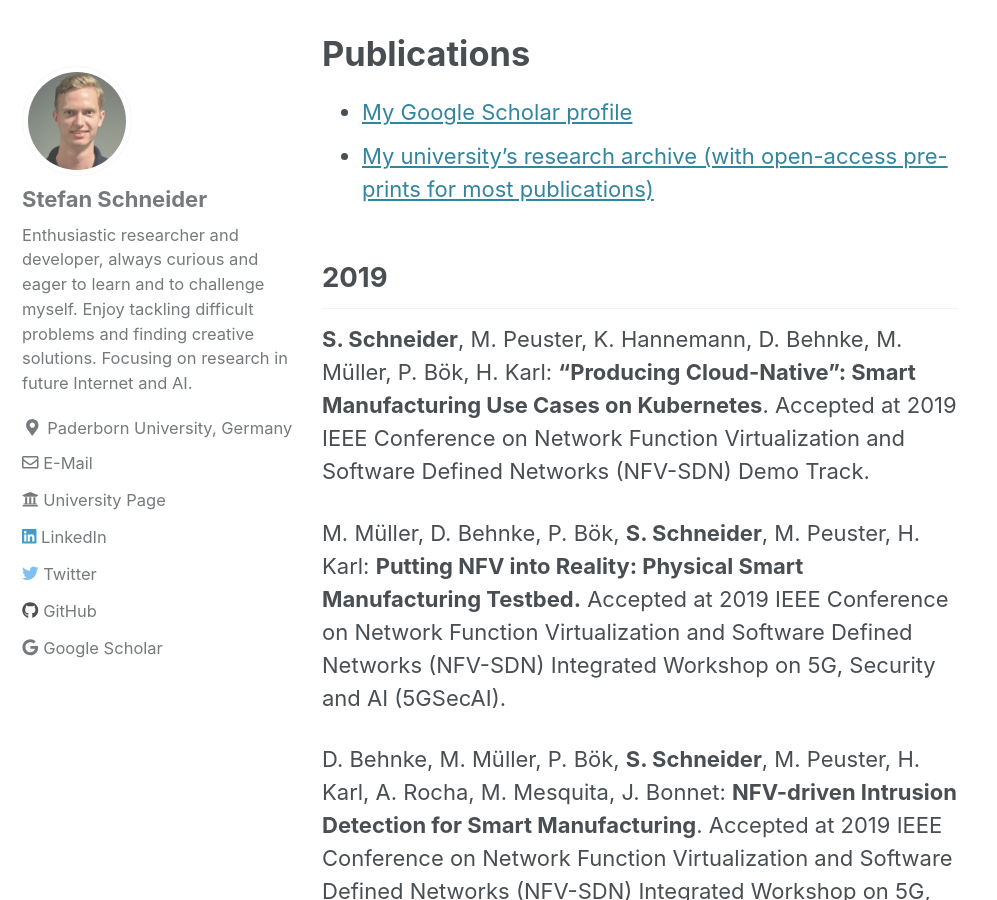
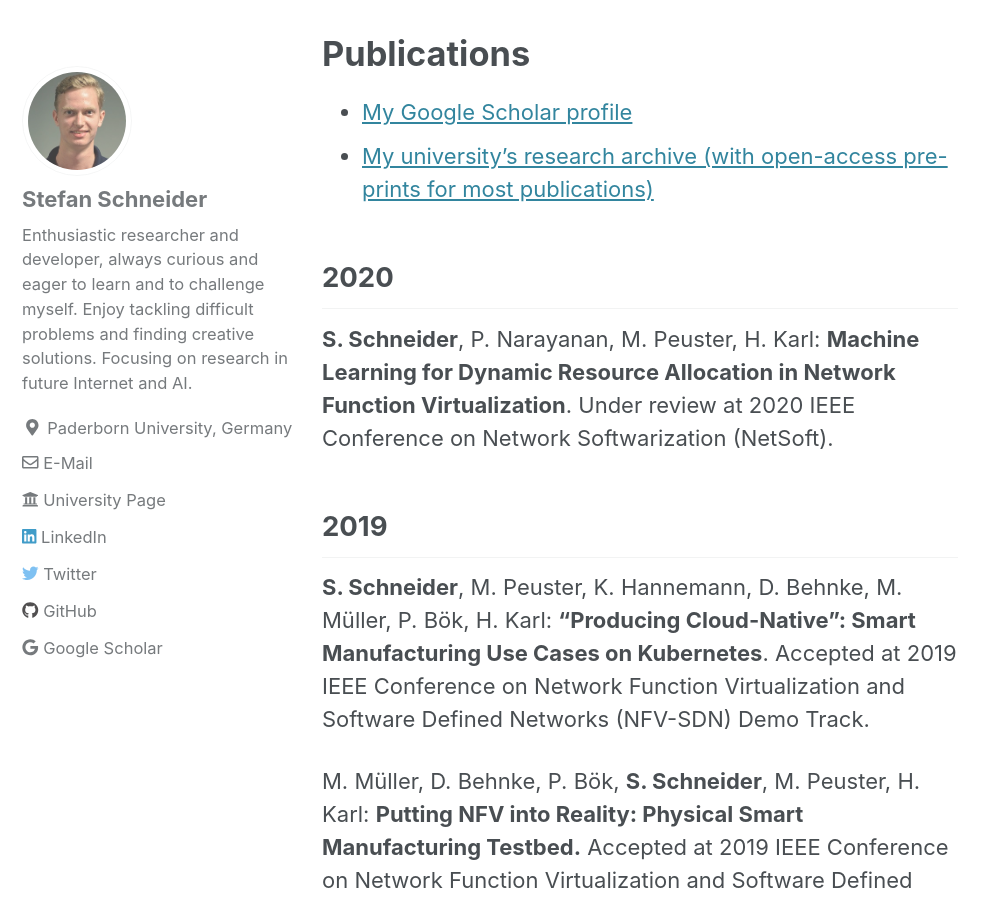
Before and after one commit to stefanbschneider/stefanbschneider.github.io, a Jekyll site: the page built from _pages/publications.md, in a window 1280 px wide and 900 px high, scrolled down 412 px. Shown: the whole window, without its empty margins (0-997 px from the left). Built offline with Jekyll 4.4.1, drawn with Linux system fonts in a browser that asks for light colours; cached includes are drawn as plain includes; nearby versions of some CDN libraries.

Commit message:
added netsoft under review publication

```diff
--- a/_pages/publications.md
+++ b/_pages/publications.md
@@ -10,6 +10,10 @@ comments: false
 
 - [My Google Scholar profile](https://scholar.google.com/citations?user=https://scholar.google.de/citations?user=7fimejMAAAAJ&hl=en&user=7fimejMAAAAJ)
 - [My university’s research archive (with open-access pre-prints for most publications)](https://ris.uni-paderborn.de/person/stefanschneider)
+
+## 2020
+
+**S. Schneider**, P. Narayanan, M. Peuster, H. Karl: **Machine Learning for Dynamic Resource Allocation in Network Function Virtualization**. Under review at 2020 IEEE Conference on Network Softwarization (NetSoft).
 
 ## 2019
 
```
